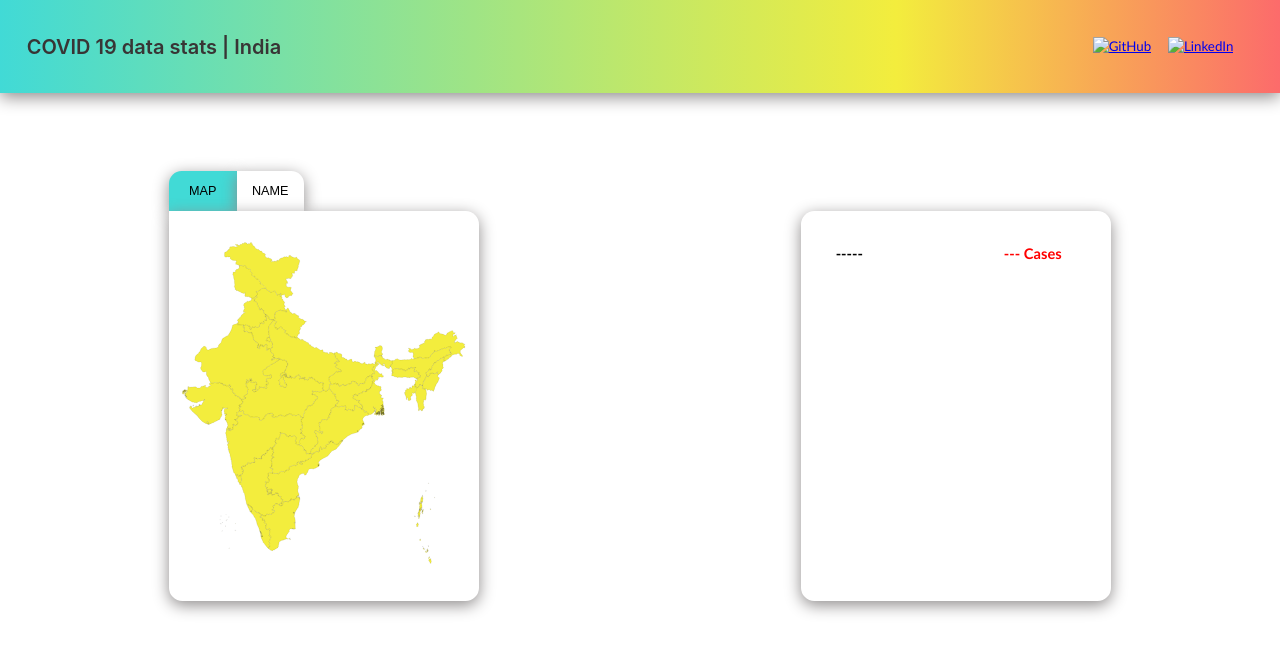
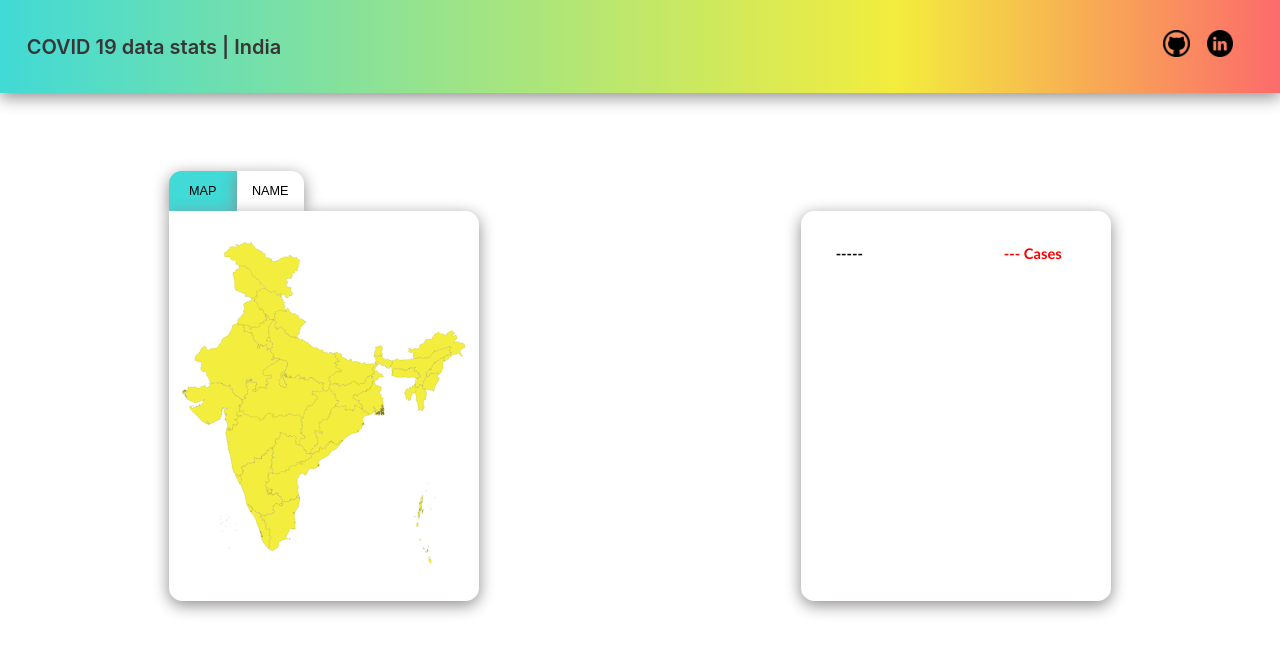
Before and after one commit to SinghDushyantSahu/covid_india_data_visualization, a plain HTML site: page index.html in a window 1280 px wide. Drawn offline with nearby package versions, Linux system fonts and the light colour scheme; the site is published under a folder, as on GitHub Pages, so addresses that start at the root find nothing; no server answers.

Commit message:
Update index.html

```diff
--- a/index.html
+++ b/index.html
@@ -16,9 +16,9 @@
 		</div>
 		<div class="linkContainer">
 			<a class="links" href="https://github.com/SinghDushyantSahu" target="_blank"><img
-					src="/store/github_icon.png" alt="GitHub"></a>
+					src="./store/github_icon.png" alt="GitHub"></a>
 			<a class="links" href="https://www.linkedin.com/in/dushyant-singh-2b5a40195/" target="_blank"><img
-					src="/store/linkedIn_icon.png" alt="LinkedIn"></a>
+					src="./store/linkedIn_icon.png" alt="LinkedIn"></a>
 		</div>
 	</section>
 	<section class="mainBody">
```
